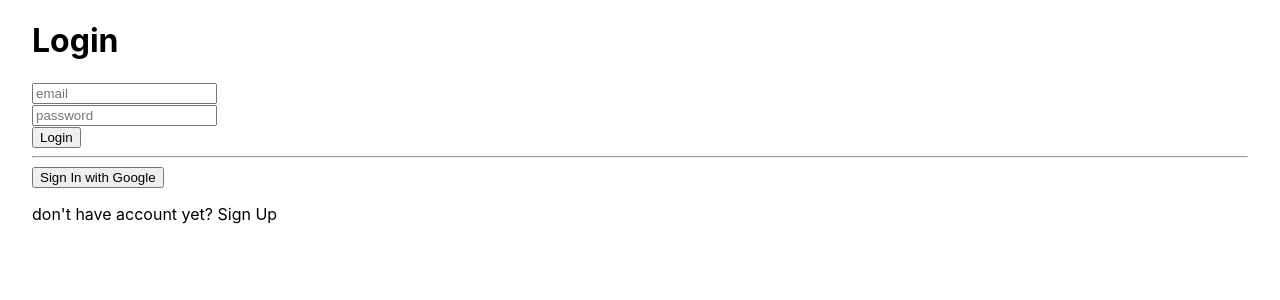
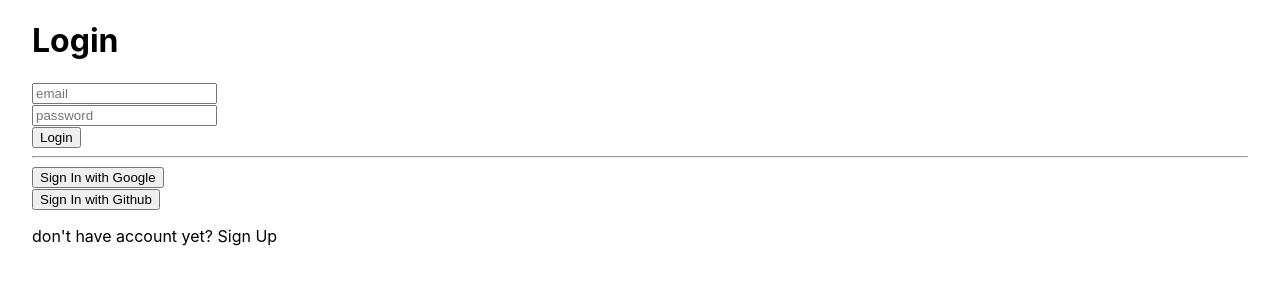
Before and after one commit to ceghap/nextjs-auth, a Next.js app: page /login in a window 1280 px wide. Shown: the top 300 px of the page. Built offline with nearby package versions, Linux system fonts and the light colour scheme.

Commit message:
add github provider

```diff
--- a/pages/api/auth/[...nextauth].ts
+++ b/pages/api/auth/[...nextauth].ts
@@ -1,5 +1,6 @@
 import NextAuth from "next-auth";
 import GoogleProvider from "next-auth/providers/google";
+import GitHubProvider from "next-auth/providers/github";
 
 export const authOptions = {
   // Configure one or more authentication providers
@@ -8,6 +9,10 @@ export const authOptions = {
       clientId: process.env.GOOGLE_CLIENT_ID!,
       clientSecret: process.env.GOOGLE_CLIENT_SECRET!,
     }),
+    GitHubProvider({
+      clientId: process.env.GITHUB_ID!,
+      clientSecret: process.env.GITHUB_SECRET!,
+    }),
     // ...add more providers here
   ],
 };
--- a/pages/login.tsx
+++ b/pages/login.tsx
@@ -37,6 +37,16 @@ const Login = () => {
                 Sign In with Google
               </button>
             </div>
+            <div>
+              <button
+                onClick={() =>
+                  signIn("github", { callbackUrl: "http://localhost:3000" })
+                }
+                type="button"
+              >
+                Sign In with Github
+              </button>
+            </div>
           </div>
         </form>
         <p>
```
Also changed, not shown: 1 other file (tests, documents, lock files or other folders).
